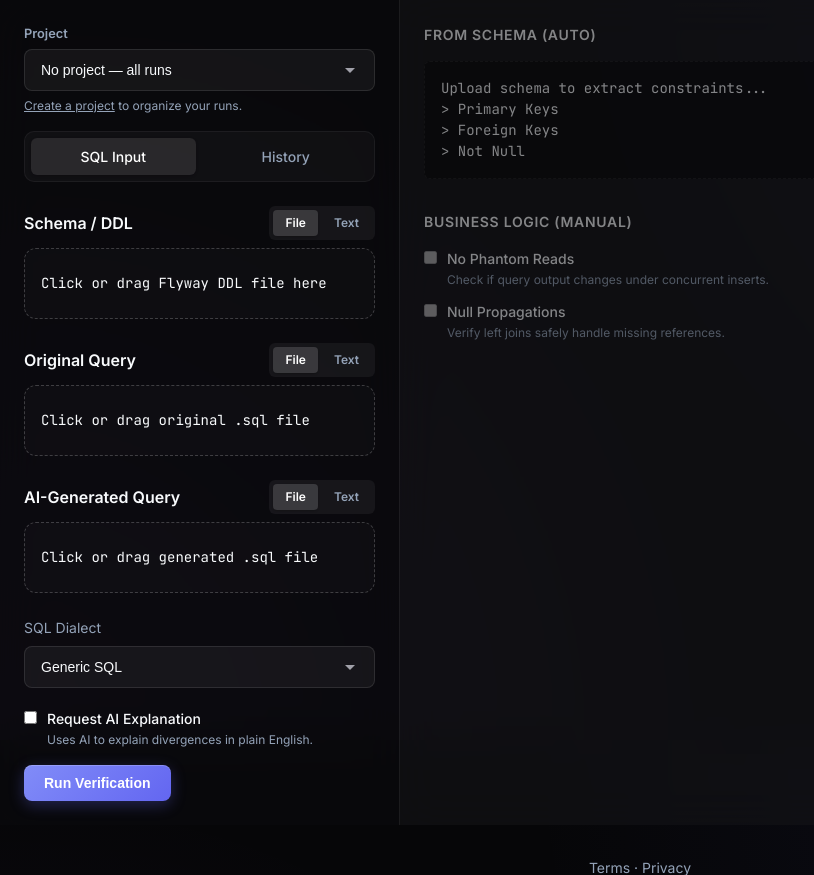
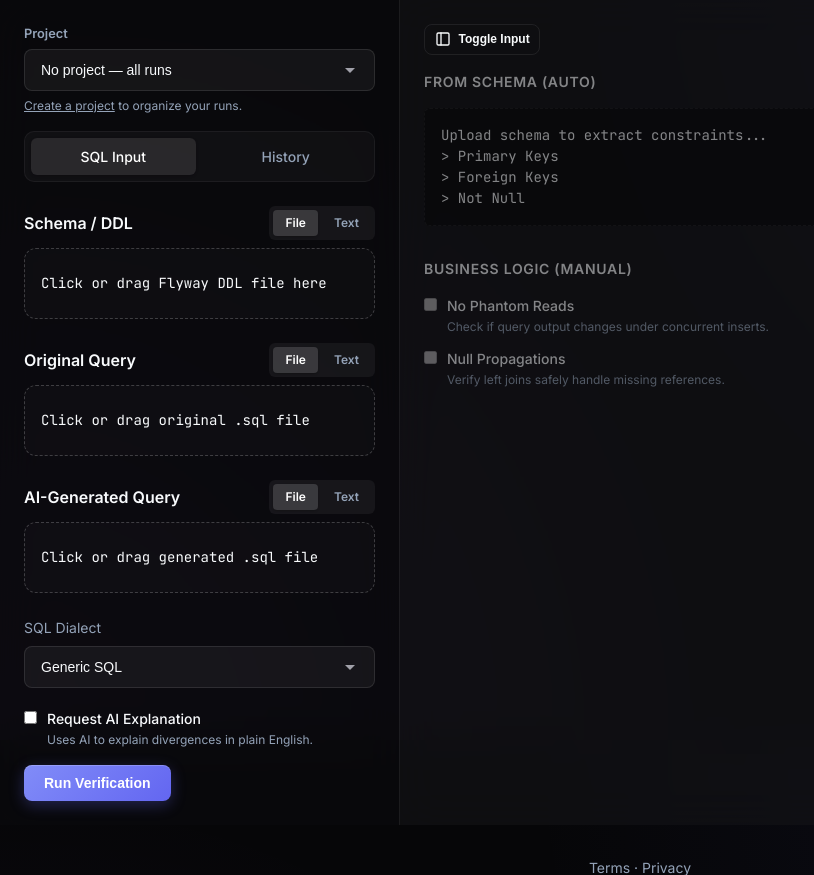
Before and after one commit to NguyenTienDat377/SQLVerify, a Python web app: template web/templates/verify.html in a window 1280 px wide. Shown: the part 60-935 px from the top of the page, without its empty margins (0-814 px from the left). Run offline with Jinja, Linux system fonts and the light colour scheme; the template is opened without the code that fills it, so the values that code supplies are empty; some libraries are stand-ins or nearby versions.

Commit message:
Change UI to better fit developer

```diff
--- a/web/static/css/styles.css
+++ b/web/static/css/styles.css
@@ -185,6 +185,11 @@ h1, h2, h3, h4 {
   backdrop-filter: blur(20px);
   -webkit-backdrop-filter: blur(20px);
   flex-shrink: 0;
+  transition: margin-left 0.3s cubic-bezier(0.4, 0, 0.2, 1);
+}
+
+.panel-left.collapsed {
+  margin-left: -400px;
 }
 
 .panel-right {
--- a/web/templates/verify.html
+++ b/web/templates/verify.html
@@ -1,6 +1,6 @@
 {% extends "base.html" %} {% block content %}
 <!-- Left Panel: Input -->
-<aside class="panel panel-left">
+<aside class="panel panel-left" id="left-panel">
   <!-- Project selector: tags new runs and filters the History tab. -->
   <div style="margin-bottom: 1rem;">
     <label
@@ -212,6 +212,15 @@
 
 <!-- Right Panel: Results / Stubs -->
 <section class="panel panel-right">
+  <div style="margin-bottom: 1rem;">
+    <button id="toggle-sidebar-btn" class="btn btn-secondary" style="padding: 0.4rem 0.6rem; display: inline-flex; align-items: center; gap: 0.5rem;" title="Toggle Sidebar">
+      <svg width="16" height="16" viewBox="0 0 24 24" fill="none" stroke="currentColor" stroke-width="2" stroke-linecap="round" stroke-linejoin="round">
+        <rect x="3" y="3" width="18" height="18" rx="2" ry="2"></rect>
+        <line x1="9" y1="3" x2="9" y2="21"></line>
+      </svg>
+      <span style="font-size: 0.75rem;">Toggle Input</span>
+    </button>
+  </div>
   <div id="result-panel" class="result-container">
     <!-- Default Empty State / Stubs -->
     <div style="opacity: 0.5; max-width: 600px">
@@ -324,6 +333,19 @@
   // toggle buttons carry data-view; this listener catches clicks on them even
   // after the partial is swapped into #result-panel.
   document.addEventListener("click", (e) => {
+    // Handle JSON copy button
+    const copyBtn = e.target.closest(".copy-json-btn");
+    if (copyBtn) {
+      const pre = copyBtn.nextElementSibling;
+      if (pre && pre.classList.contains("raw-json")) {
+        navigator.clipboard.writeText(pre.innerText);
+        const orig = copyBtn.innerHTML;
+        copyBtn.innerHTML = '<svg width="12" height="12" viewBox="0 0 24 24" fill="none" stroke="currentColor" stroke-width="2" stroke-linecap="round" stroke-linejoin="round"><polyline points="20 6 9 17 4 12"></polyline></svg> Copied!';
+        setTimeout(() => copyBtn.innerHTML = orig, 2000);
+      }
+      return;
+    }
+
     const btn = e.target.closest(".toggle-btn[data-view]");
     if (!btn) return;
     const view = btn.getAttribute("data-view");
@@ -336,5 +358,9 @@
       .forEach((b) => b.classList.remove("active"));
     btn.classList.add("active");
   });
+
+  document.getElementById("toggle-sidebar-btn").addEventListener("click", () => {
+    document.getElementById("left-panel").classList.toggle("collapsed");
+  });
 </script>
 {% endblock %}
```
Also changed, not shown: web/templates/partials/result.html (+9 -2 lines).
